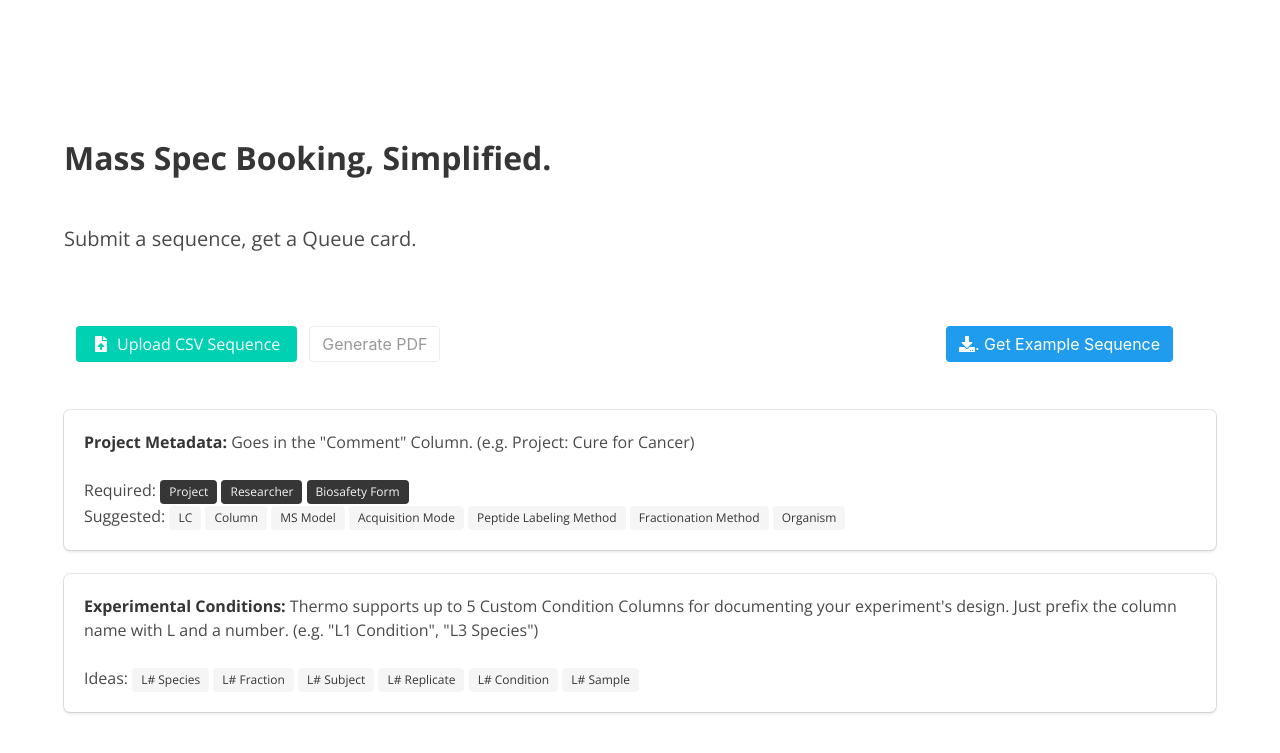
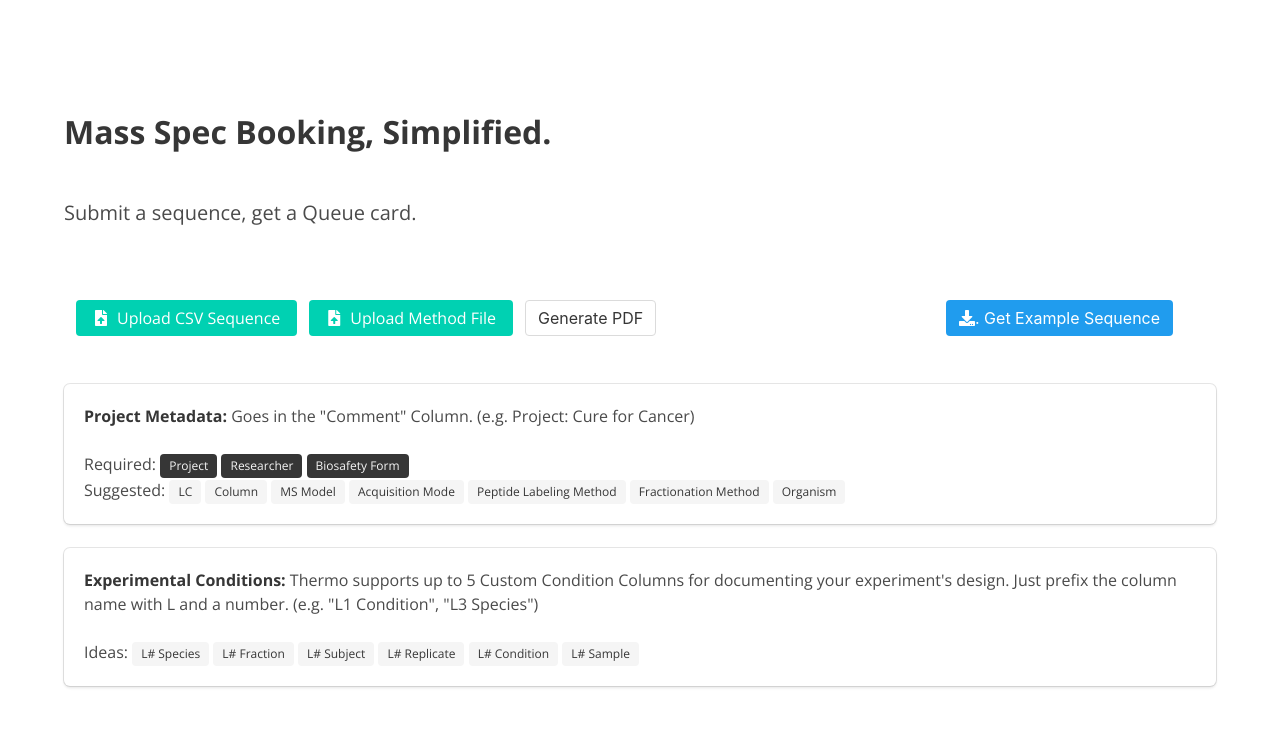
Before and after one commit to nickdelgrosso/MS_Booker, a Flask app: page / in a window 1280 px wide. Shown: the top 753 px of the page. Run offline with Flask 2, Linux system fonts and the light colour scheme; parts of the project's set-up code (start-up, migrations or seed data) failed here and were passed over; some libraries are stand-ins or nearby versions.

Commit message:
added methods data to pdf

```diff
--- a/card_app/card.py
+++ b/card_app/card.py
@@ -6,10 +6,11 @@ def df_to_xcalibur_csv(df, bracket=4):
     return 'Bracket Type={}{}\n{}'.format(bracket, ',' * (df.shape[1] - 1), df.to_csv(index=False))
 
 
-def df_to_card_pdf(template_tex, df, filename, batch_id, date):
+def df_to_card_pdf(template_tex, df, filename, batch_id, date, lc_settings):
     comments = dict([el.strip() for el in item.split(':')] for item in df['Comment'][0].split(','))
     samples = [row for _, row in df.iterrows()]
+    lc_settings = lc_settings.to_latex(bold_rows=True, column_format='rccc', na_rep='', index_names=False)
     tex = latex.render_templated_tex(template_tex, BatchID=batch_id, Date=date.strftime('%d.%m.%Y'), Filename=filename,
-                                     Comments=comments, Samples=samples)
+                                     Comments=comments, Samples=samples, LC_Settings=lc_settings)
     pdf = latex.pdflatex(tex=tex)
     return pdf
--- a/card_app/templates/landing.html
+++ b/card_app/templates/landing.html
@@ -14,31 +14,13 @@
     <link rel="stylesheet" href="https://cdnjs.cloudflare.com/ajax/libs/bulma/0.7.2/css/bulma.min.css" />
     <link rel="stylesheet" type="text/css" href="../css/landing.css">
 
-    <meta http-equiv="refresh" content="2">
+    <!--<meta http-equiv="refresh" content="2">-->
 
 
 </head>
 
 <body>
     <section class="hero is-fullheight">
-        <div class="hero-head">
-            <nav class="navbar">
-                <div class="container">
-                    <div id="navbarMenu" class="navbar-menu">
-                        <div class="navbar-end">
-                            <span class="navbar-item">
-                                <a class="button is-white is-outlined" href="https://github.com/dansup/bulma-templates/blob/master/templates/landing.html">
-                                    <span class="icon">
-                                        <i class="fa fab-github"></i>
-                                    </span>
-                                    <span>View Source</span>
-                                </a>
-                            </span>
-                        </div>
-                    </div>
-                </div>
-            </nav>
-        </div>
 
         <div class="hero-body">
             <div class="container">
@@ -62,7 +44,7 @@
                                 <p class="control">
                                     <div class="file is-primary">
                                       <label class="file-label">
-                                        <input class="file-input" type="file" name="csv" oninput="changeSubmit()">
+                                        <input class="file-input" type="file" name="csv">
                                         <span class="file-cta">
                                           <span class="file-icon">
                                             <i class="fas fa-file-upload"></i>
@@ -75,8 +57,23 @@
                                     </div>
                                 </p>
                                 <p class="control">
+                                    <div class="file is-primary">
+                                      <label class="file-label">
+                                        <input class="file-input" type="file" name="method">
+                                        <span class="file-cta">
+                                          <span class="file-icon">
+                                            <i class="fas fa-file-upload"></i>
+                                          </span>
+                                          <span class="file-label">
+                                            Upload Method File
+                                          </span>
+                                        </span>
+                                      </label>
+                                    </div>
+                                </p>
+                                <p class="control">
                                     <div class="control is-centered">
-                                        <button id="submitbutton" type="submit" class="button is-grey-light" disabled=true>Generate PDF</button>
+                                        <button id="submitbutton" type="submit" class="button">Generate PDF</button>
                                     </div>
                                 </p>
                             </div>
@@ -142,32 +139,4 @@
 
 </body>
 
-<script>
-    function changeSubmit(){
-        button = document.getElementById("submitbutton");
-        button.style.backgroundColor = "is-success";
-        button.disabled = false;
-
-        // text = document.getElementById("title");
-        // {#text.style.letterSpacing = "4px";#}
-        // text.animate([
-        //      {  transform: 'translateX(0px)',
-        //         letterSpacing: '1px'
-        //      },
-        //       { transform: 'translateX(500px)',
-        //         letterSpacing: '200px'
-        //       },
-        //         { transform: 'translateX(3000px)',
-        //         letterSpacing: '400px'
-        //       },
-        //     ], {
-        //     // timing options
-        //     duration: 4000,
-        //     iterations: 1,
-        //     easing: "ease-in",
-        //     fill: "forwards"
-        // });
-
-    }
-</script>
 </html>
--- a/card_app/views.py
+++ b/card_app/views.py
@@ -4,13 +4,12 @@ from datetime import datetime
 from uuid import uuid4
 from flask import render_template, request, make_response
 import pandas as pd
+from XCaliburMethodReader import load_lc_data, get_lc_gradient, get_lc_settings
 from .card import df_to_card_pdf
 from . import app
 
 
 template_file = path.join(app.root_path, 'templates', 'card_template.tex')
-with open(template_file) as f:
-    template_tex = f.read()
 
 
 @app.route('/')
@@ -24,7 +23,16 @@ def upload():
     df = pd.read_csv(BytesIO(csv_data), skiprows=[0])
     batch_id = str(uuid4())[:5].upper()
     date = datetime.now()
-    pdf = df_to_card_pdf(template_tex=template_tex, df=df, filename=filename, batch_id=batch_id, date=date)
+
+    method_filename, method_data = request.files['method'].filename, request.files['method'].read()
+    lc_data = load_lc_data(BytesIO(method_data))
+    lc_settings = get_lc_settings(lc_data)
+
+    with open(template_file) as f:
+        template_tex = f.read()
+
+    pdf = df_to_card_pdf(template_tex=template_tex, df=df, filename=filename, batch_id=batch_id, date=date,
+                         lc_settings=lc_settings)
 
     response = make_response(pdf)
     response.headers['Content-Disposition'] = "inline; filename='booking.pdf"
```
Also changed, not shown: 2 other files.
